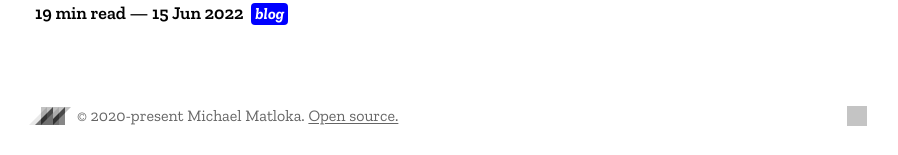
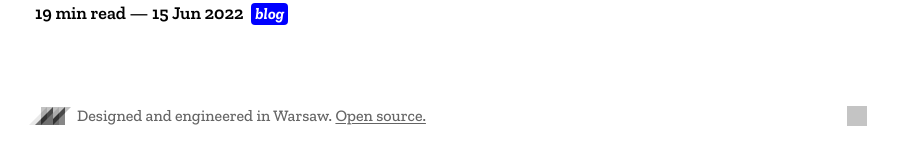
Before and after one commit to Twixes/matloka.com, a Jekyll site: the page built from index.html, in a window 1280 px wide. Shown: the part 1144-1299 px from the top of the page, without its empty margins (189-1087 px from the left). Built offline with Jekyll 4.4.1, drawn with Linux system fonts in a browser that asks for light colours; comment, search, counter and statistics services are not loaded; grey boxes are pictures that could not be loaded.

Commit message:
Update footer

```diff
--- a/_layouts/base.html
+++ b/_layouts/base.html
@@ -15,7 +15,7 @@
     <link rel="preconnect" href="https://fonts.googleapis.com">
     <link rel="preconnect" href="https://fonts.gstatic.com" crossorigin>
     <link href="https://fonts.googleapis.com/css2?family=Poppins:ital,wght@0,100;0,200;0,300;0,400;0,500;0,600;0,700;0,800;0,900;1,100;1,200;1,300;1,400;1,500;1,600;1,700;1,800;1,900&family=Zilla+Slab:ital,wght@0,300;0,400;0,500;0,600;0,700;1,300;1,400;1,500;1,600;1,700&subset=latin-ext&display=swap" rel="stylesheet">
-    <link rel="stylesheet" href="{{ "/assets/main.css?2025-11-26" | relative_url }}"> {% if page.stylesheet %}
+    <link rel="stylesheet" href="{{ "/assets/main.css?2025-12-17" | relative_url }}"> {% if page.stylesheet %}
     <link rel="stylesheet" href="{{ page.stylesheet | relative_url }}" />
     {% endif %} {%- feed_meta -%}
     <script src="https://cdn.jsdelivr.net/npm/vanilla-lazyload@19/dist/lazyload.min.js"></script>
@@ -45,7 +45,7 @@
       </svg>
       <div style="flex-grow: 1">
         <span>
-          © 2020-present Michael Matloka.</span>
+          Designed and engineered in Warsaw.</span>
         <a href="{{ site.github.repository_url }}/blob/master/{{ page.path }}">Open source.</a>
       </div>
       <div class="light-dark-mode" title="System-wide light/dark mode preference is in use"></div>
--- a/assets/main.scss
+++ b/assets/main.scss
@@ -431,6 +431,7 @@
     align-items: center;
     gap: 0.375rem;
     line-height: 1;
+    font-weight: 500;
     --logo-unit-size: 0.375rem;
     > * {
         opacity: 0.6;
```
